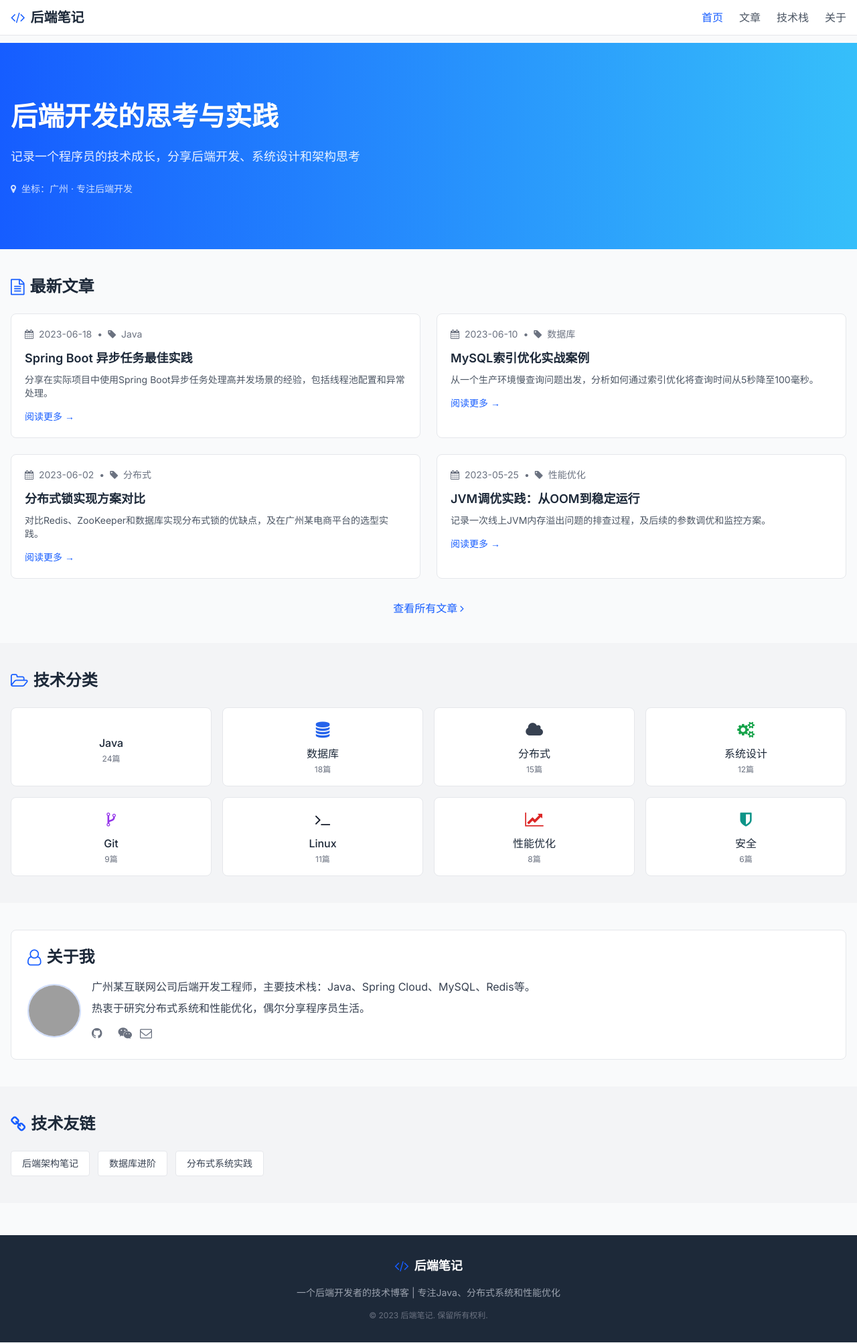
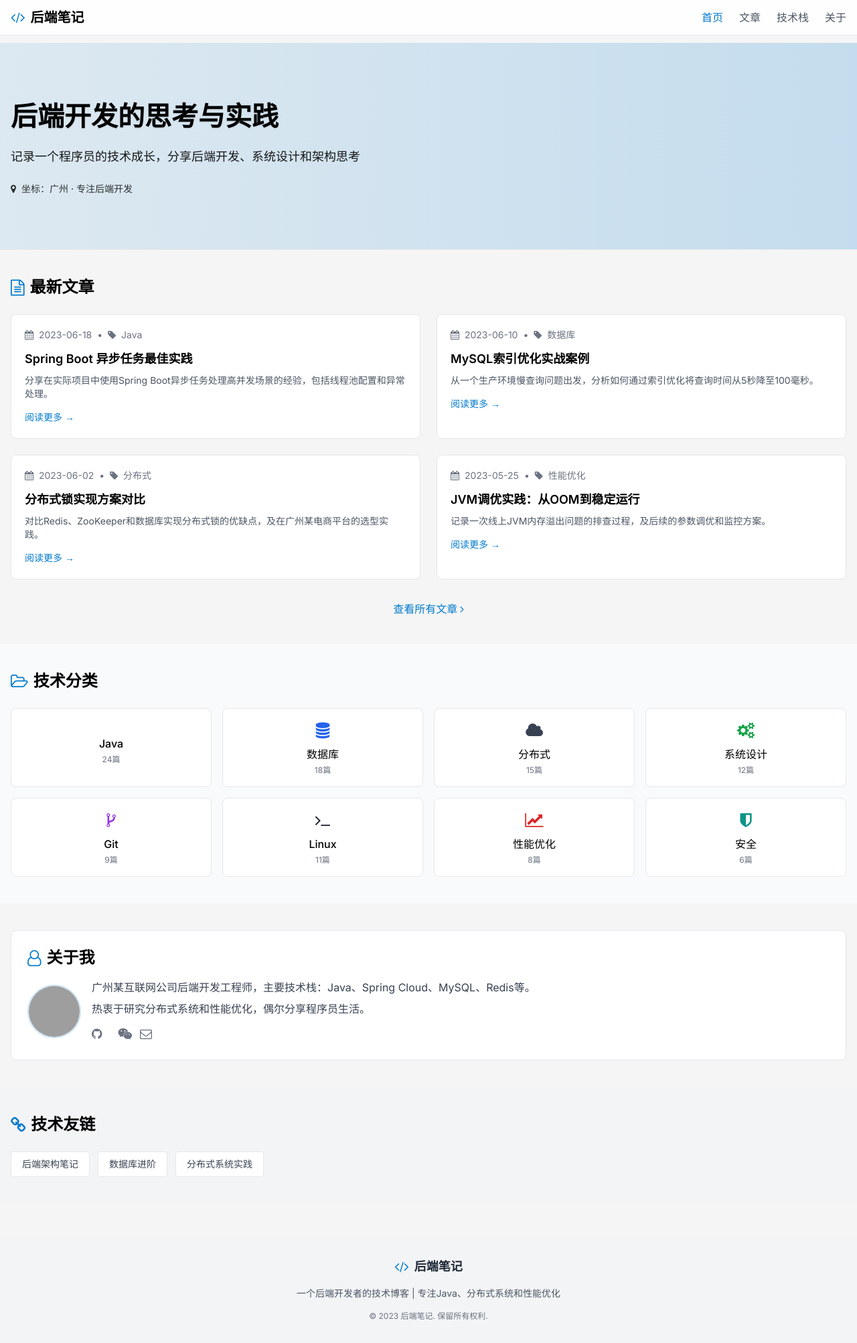
Before and after one commit to mei-lun/mei-lun.github.io, a plain HTML site: page index.html in a window 1280 px wide. Shown: the whole page at 67% size. Drawn offline with nearby package versions, Linux system fonts and the light colour scheme; grey boxes are pictures that could not be loaded; some icons are missing.

Commit message:
change color

```diff
--- a/index.html
+++ b/index.html
@@ -17,10 +17,10 @@
             theme: {
                 extend: {
                     colors: {
-                        primary: '#165DFF',
-                        secondary: '#36BFFA',
-                        dark: '#1D2939',
-                        light: '#F9FAFB'
+                        primary: '#007ACC', // VS Code蓝色
+                        secondary: '#34D399', // 清新绿色
+                        dark: '#000000', // 纯黑色
+                        light: '#F5F5F5'
                     },
                     fontFamily: {
                         code: ['Fira Code', 'monospace'],
@@ -46,9 +46,9 @@
     </style>
 </head>
 
-<body class="font-inter bg-gray-50 text-dark">
+<body class="font-inter bg-light text-dark">
     <!-- 导航栏 -->
-    <header class="fixed w-full top-0 z-50 bg-white border-b border-gray-200">
+    <header class="fixed w-full top-0 z-50 bg-white/90 border-b border-gray-200 backdrop-blur-sm">
         <div class="container mx-auto px-4 py-3 flex justify-between items-center">
             <a href="#" class="flex items-center space-x-2">
                 <span class="text-primary text-xl"><i class="fa fa-code"></i></span>
@@ -81,16 +81,16 @@
     <!-- 主内容区 -->
     <main class="pt-16 pb-12">
         <!-- 头部区域 -->
-        <section class="bg-gradient-to-r from-primary to-secondary py-12 md:py-20">
+        <section class="bg-gradient-to-r from-primary/10 to-primary/20 py-12 md:py-20 border-b border-gray-200">
             <div class="container mx-auto px-4">
                 <div class="max-w-3xl">
-                    <h1 class="text-[clamp(1.8rem,4vw,2.5rem)] font-bold text-white mb-4 text-shadow-sm">
+                    <h1 class="text-[clamp(1.8rem,4vw,2.5rem)] font-bold text-dark mb-4 text-shadow-sm">
                         后端开发的思考与实践
                     </h1>
-                    <p class="text-white/90 text-lg mb-6">
+                    <p class="text-dark/90 text-lg mb-6">
                         记录一个程序员的技术成长，分享后端开发、系统设计和架构思考
                     </p>
-                    <div class="flex items-center text-white/80 text-sm">
+                    <div class="flex items-center text-dark/80 text-sm">
                         <i class="fa fa-map-marker mr-2"></i>
                         <span>坐标：广州 · 专注后端开发</span>
                     </div>
@@ -180,7 +180,7 @@
         </section>
 
         <!-- 技术分类 -->
-        <section class="py-10 bg-gray-100">
+        <section class="py-10 bg-gray-50">
             <div class="container mx-auto px-4">
                 <h2 class="text-2xl font-bold mb-6 flex items-center">
                     <i class="fa fa-folder-open-o text-primary mr-2"></i>技术分类
@@ -291,14 +291,14 @@
     </main>
 
     <!-- 页脚 -->
-    <footer class="bg-dark text-white py-8">
+    <footer class="bg-gray-100 text-gray-800 py-8">
         <div class="container mx-auto px-4">
             <div class="text-center">
                 <div class="flex items-center justify-center space-x-2 mb-4">
                     <span class="text-primary text-xl"><i class="fa fa-code"></i></span>
                     <span class="font-bold text-lg">后端笔记</span>
                 </div>
-                <p class="text-gray-400 text-sm mb-4">
+                <p class="text-gray-600 text-sm mb-4">
                     一个后端开发者的技术博客 | 专注Java、分布式系统和性能优化
                 </p>
                 <p class="text-gray-500 text-xs">
```
